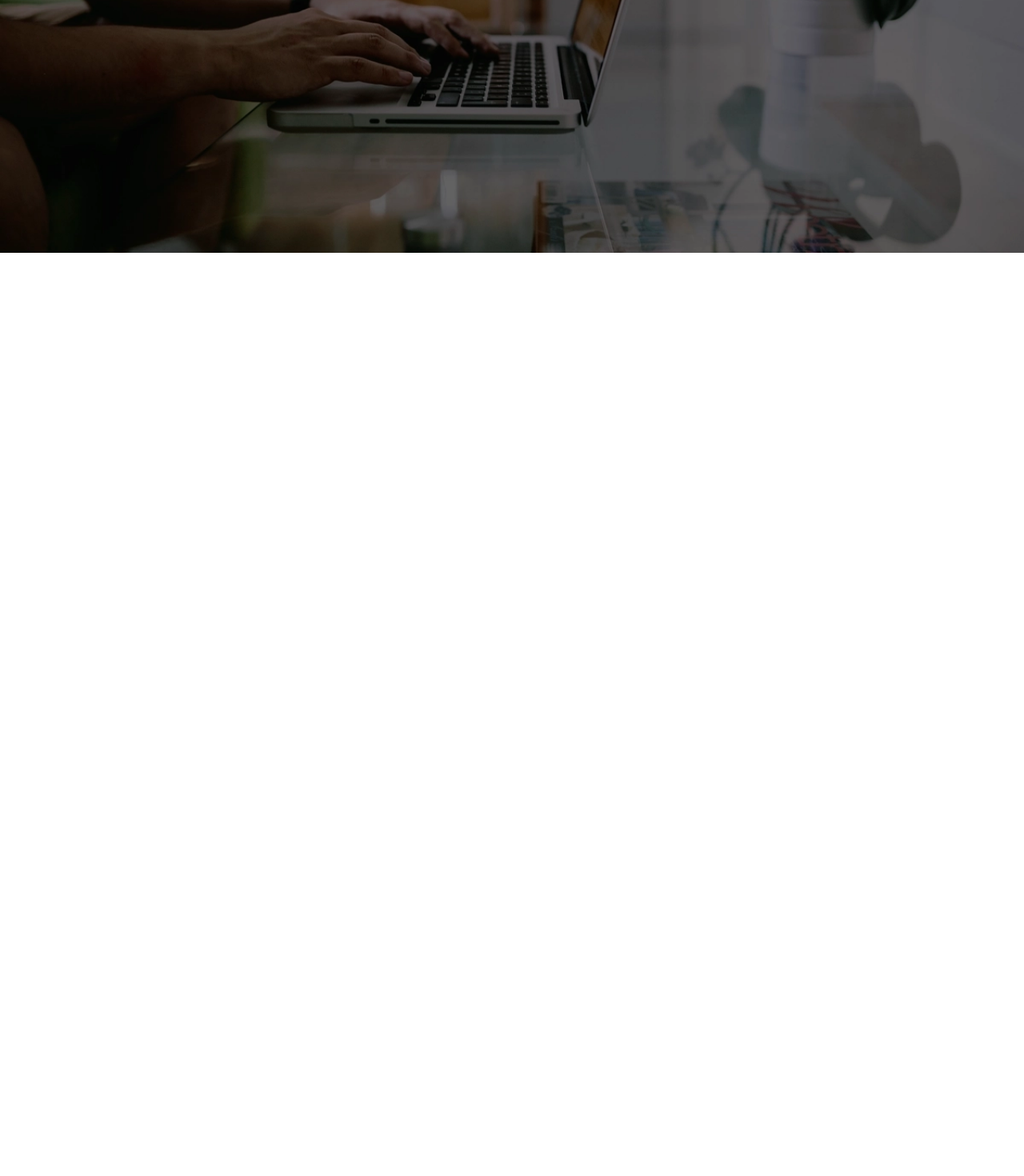
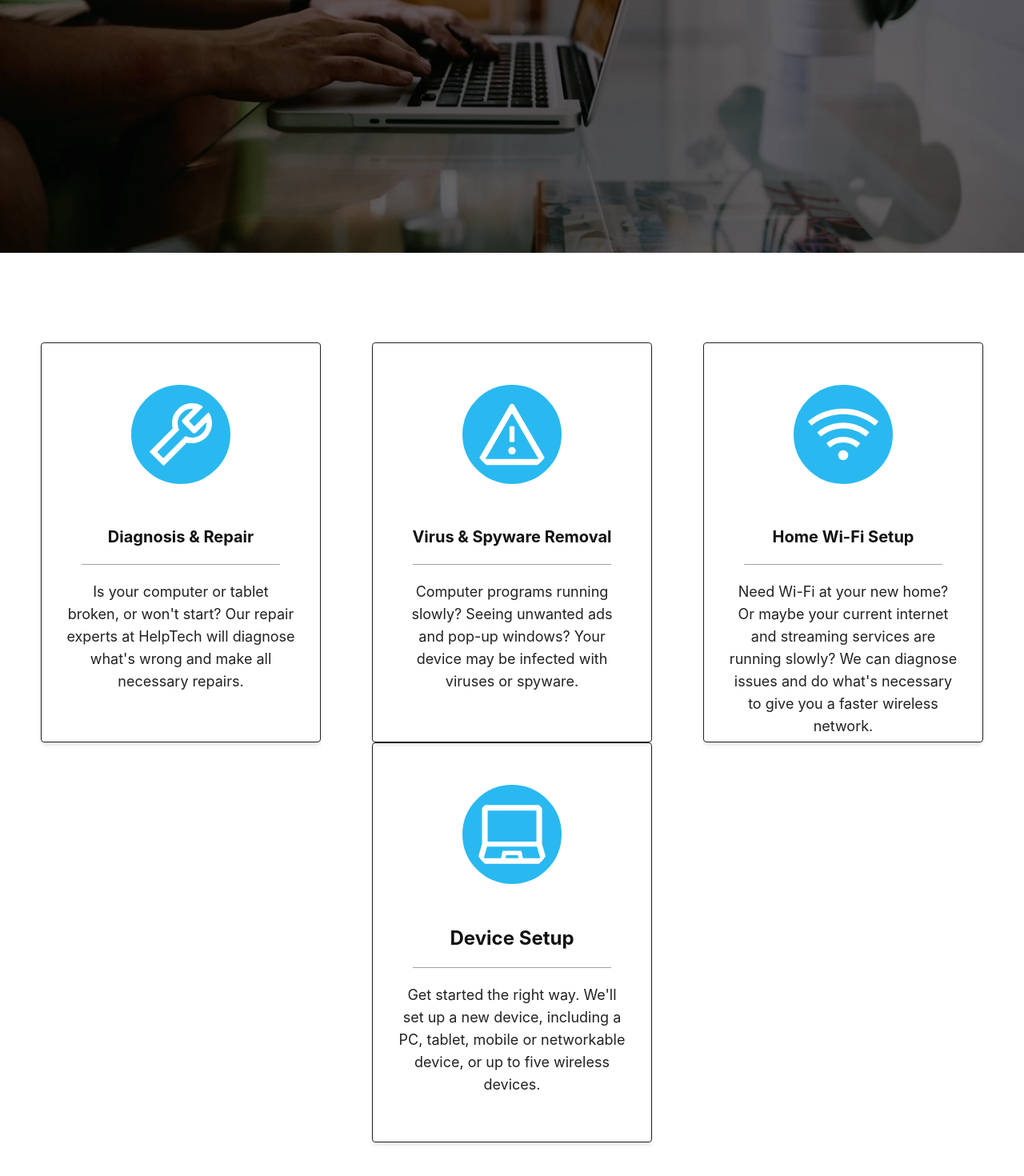
Before and after one commit to EPK3/helptech2point0, a React (Create React App) app: page / in a window 1280 px wide. Shown: the part 484-1954 px from the top of the page at 80% size. Before the commit the page ends 800 px from the top, so only its background shows below. Built offline with nearby package versions, Linux system fonts and the light colour scheme.

Commit message:
new components

```diff
--- a/src/App.js
+++ b/src/App.js
@@ -1,6 +1,7 @@
 import React, { Component } from 'react';
 import Banner from './Components/Banner';
 import Nav from './Components/Nav';
+import Cards from './Components/Cards';
 
 class App extends Component {
 
@@ -9,6 +10,7 @@ class App extends Component {
       <div>
         <Nav/>
         <Banner/>
+        <Cards/>
       </div>
     );
   }
--- /dev/null
+++ b/src/Components/Cards.jsx
@@ -0,0 +1,51 @@
+import React from 'react'
+import { AiOutlineTool, AiOutlineWifi, AiOutlineWarning, AiOutlineLaptop } from 'react-icons/ai'
+
+const Cards = () => {
+  return (
+    <div className='flex flex-wrap justify-center m-auto my-28'>
+        <div className='border border-slate mx-8 w-[350px] h-[500px] shadow-md rounded'>
+            <div className='m-[50px]'>
+                <AiOutlineTool className='bg-cyan border-2 border-white rounded-full p-3 text-white text-9xl m-auto'/>
+            </div>
+            <div className='m-[30px]'>
+                <h3 className='text-black text-xl font-bold text-center'>Diagnosis & Repair</h3>
+                <div className='border-b m-5 border-grey'></div>
+                <p className='text-center text-slate text-lg my-5'>Is your computer or tablet broken, or won't start? Our repair experts at HelpTech will diagnose what's wrong and make all necessary repairs.</p>
+            </div>
+        </div>
+        <div className='border border-slate mx-8 w-[350px] h-[500px] shadow-md rounded'>
+            <div className='m-[50px]'>
+                <AiOutlineWarning className='bg-cyan border-2 border-white rounded-full p-3 text-white text-9xl m-auto'/>
+            </div>
+            <div className='m-[30px]'>
+                <h3 className='text-black text-xl font-bold text-center'>Virus & Spyware Removal</h3>
+                <div className='border-b m-5 border-grey'></div>
+                <p className='text-center text-slate text-lg my-5'>Computer programs running slowly? Seeing unwanted ads and pop-up windows? Your device may be infected with viruses or spyware.</p>
+            </div>
+        </div>
+        <div className='border border-slate mx-8 w-[350px] h-[500px] shadow-md rounded'>
+            <div className='m-[50px]'>
+                <AiOutlineWifi className='bg-cyan border-2 border-white rounded-full p-3 text-white text-9xl m-auto'/>
+            </div>
+            <div className='m-[30px]'>
+                <h3 className='text-black text-xl font-bold text-center'>Home Wi-Fi Setup</h3>
+                <div className='border-b m-5 border-grey'></div>
+                <p className='text-center text-slate text-lg my-5'>Need Wi-Fi at your new home? Or maybe your current internet and streaming services are running slowly? We can diagnose issues and do what's necessary to give you a faster wireless network.</p>
+            </div>
+        </div>
+        <div className='border border-slate mx-8 w-[350px] h-[500px] shadow-md rounded'>
+            <div className='m-[50px]'>
+                <AiOutlineLaptop className='bg-cyan border-2 border-white rounded-full p-3 text-white text-9xl m-auto'/>
+            </div>
+            <div className='m-[30px]'>
+                <h3 className='text-black text-2xl font-bold text-center'>Device Setup</h3>
+                <div className='border-b m-5 border-grey'></div>
+                <p className='text-center text-slate text-lg my-5'>Get started the right way. We'll set up a new device, including a PC, tablet, mobile or networkable device, or up to five wireless devices.</p>
+            </div>
+        </div>
+    </div>
+  )
+}
+
+export default Cards
--- a/src/Components/Nav.jsx
+++ b/src/Components/Nav.jsx
@@ -6,11 +6,11 @@ const Nav = () => {
   return (
     <div className='flex flex-col absolute z-50 w-full'>
         <div className='inline-flex justify-between w-full'>
-            <div className='inline-flex text-white m-3 justify-start'>
+            <div className='inline-flex text-white m-5 justify-start'>
                 <GiHamburgerMenu className='text-3xl cursor-pointer'/>
                 <p className='text-xl ml-3 cursor-pointer'>MENU</p>
             </div>
-            <div className='inline-flex text-white m-3 justify-end'>
+            <div className='inline-flex text-white m-5 justify-end'>
                 <p className='text-xl mr-3 cursor-pointer'>(123) 456-7890</p>
                 <AiFillPhone className='text-3xl cursor-pointer'/>
             </div>
```
